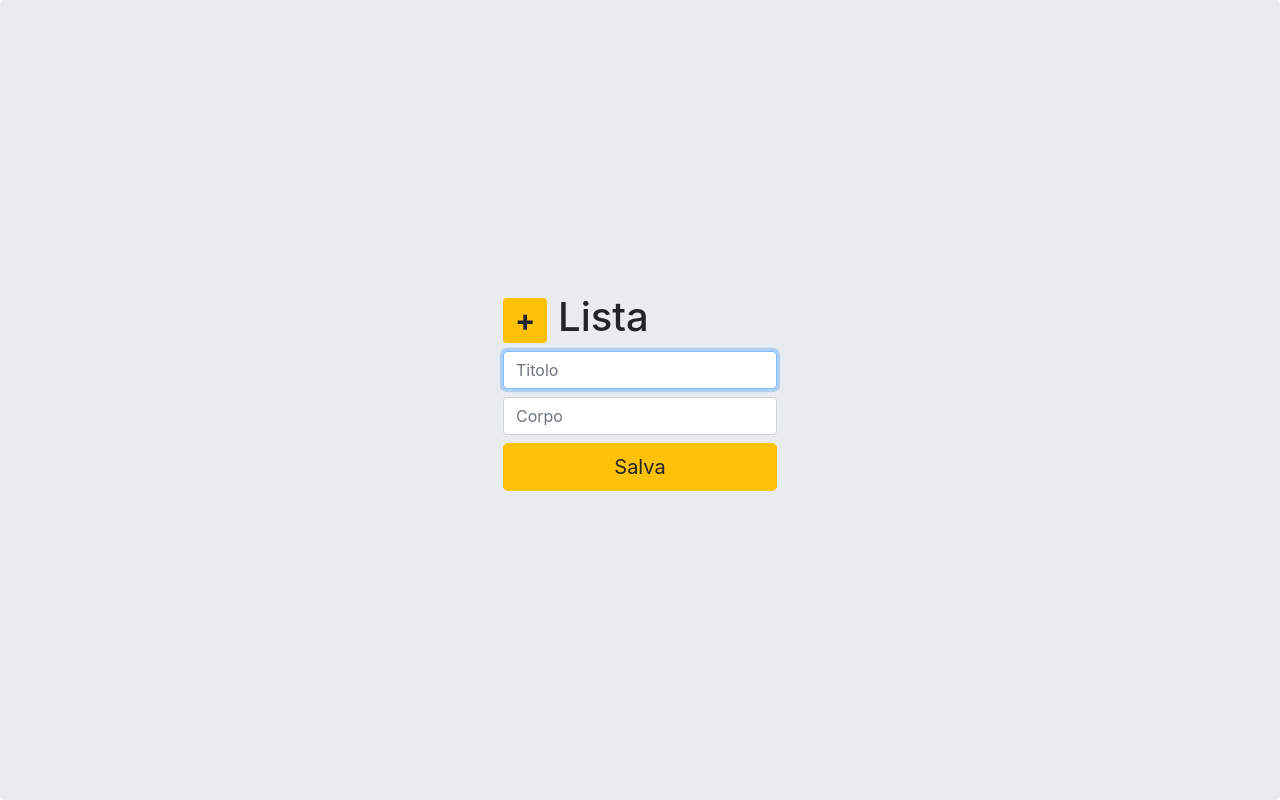
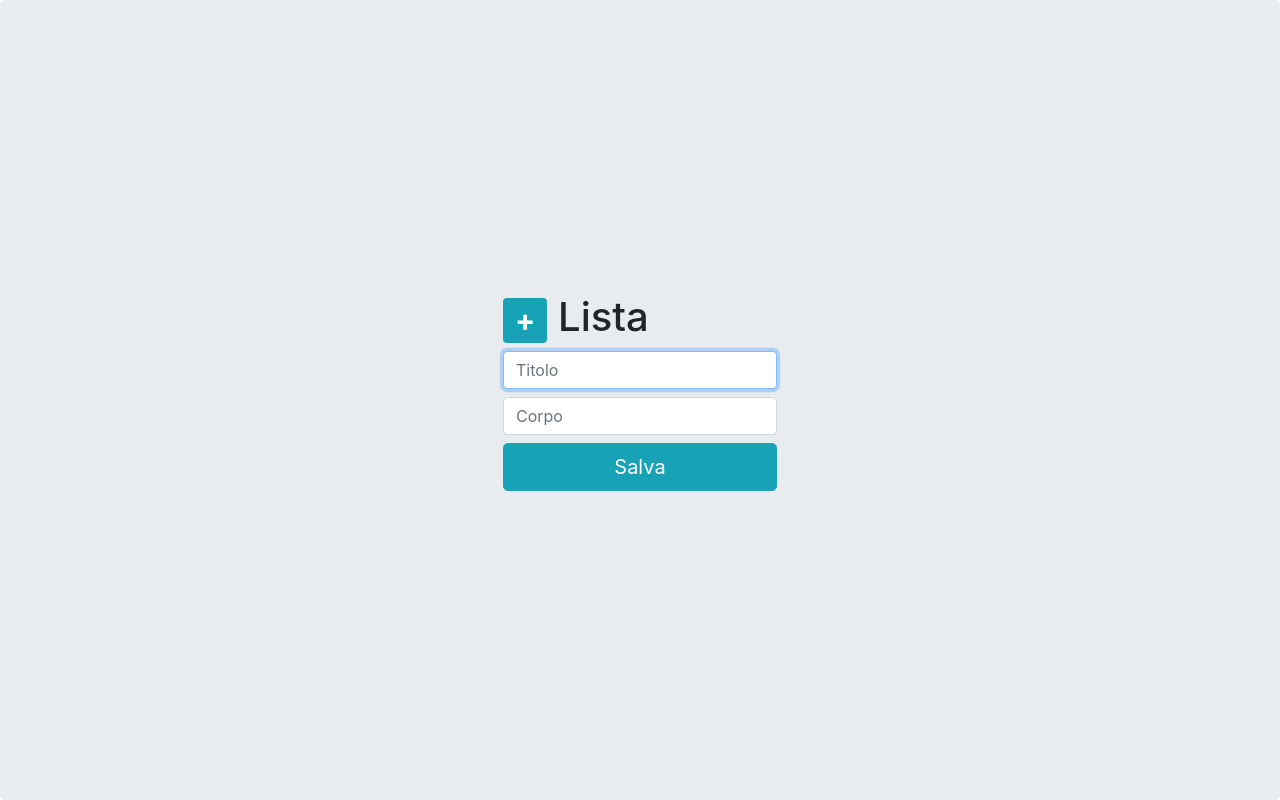
Before and after one commit to DiegoMartignoni/DiePhp, a PHP site: page / in a window 1280 px wide. Run offline with PHP 8.4, Linux system fonts and the light colour scheme; some libraries are stand-ins or nearby versions.

Commit message:
cambio del colore dei bottoni

```diff
--- a/index.php
+++ b/index.php
@@ -13,11 +13,11 @@
   <body class="w-100 h-100">
     <div class="jumbotron mb-0 d-flex w-100 h-100 justify-content-center">
       <div class="align-self-center">
-        <h1><a class="badge badge-warning align-self-center" href=".">+</a> Lista</h1>
+        <h1><a class="badge badge-info align-self-center" href=".">+</a> Lista</h1>
         <form class="form-group" action="http://diegomartignoni.altervista.org/heroku/diephp/lista.php" method="get">
           <input type="text" name="titolo" class="form-control mb-2" placeholder="Titolo" required autofocus>
           <input type="text" name="corpo" class="form-control mb-2" placeholder="Corpo" required>
-          <button class="btn btn-lg btn-warning btn-block" type="submit">Salva</button>
+          <button class="btn btn-lg btn-info btn-block" type="submit">Salva</button>
         </form>
       </div>
     </div>
```
